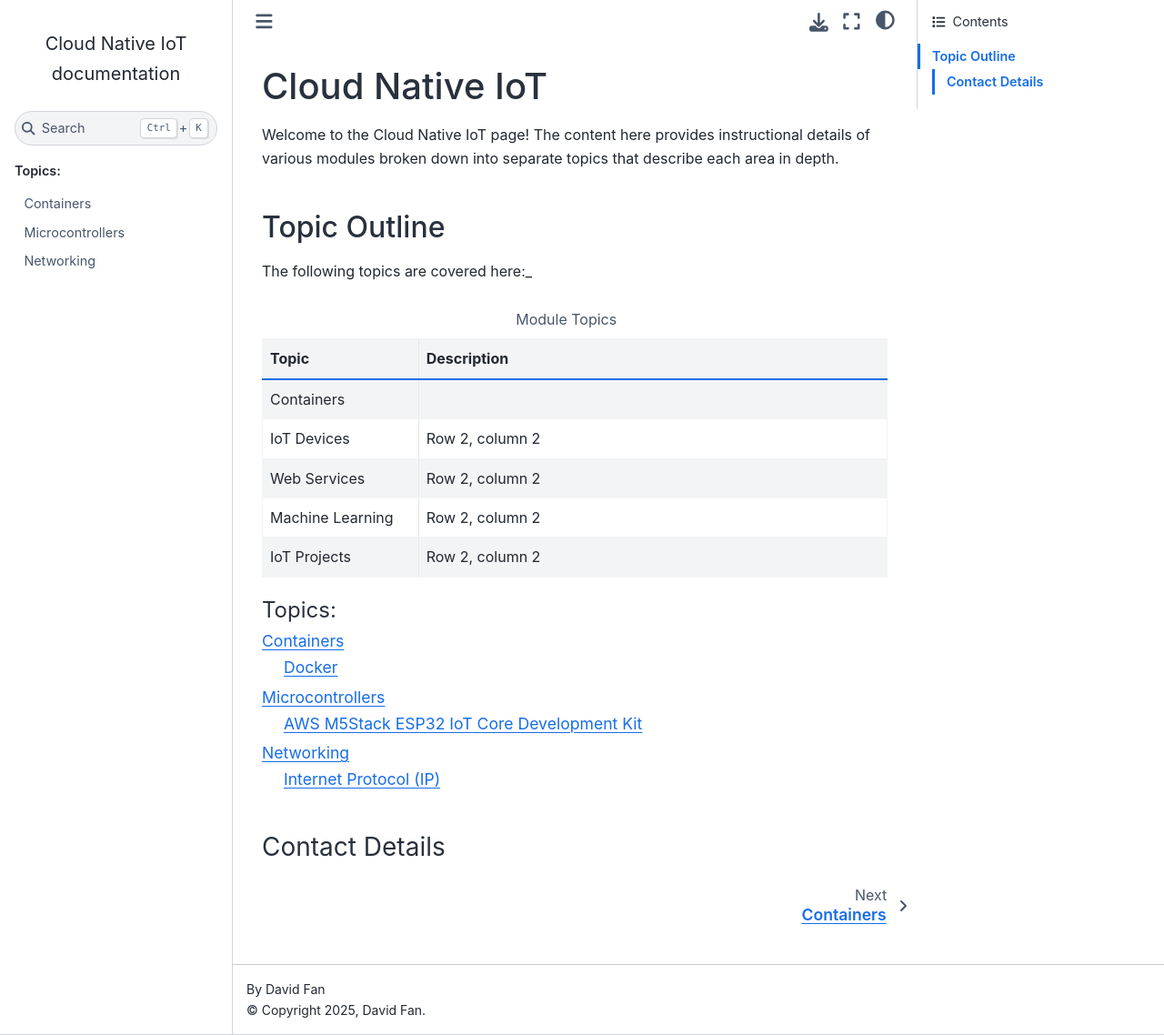
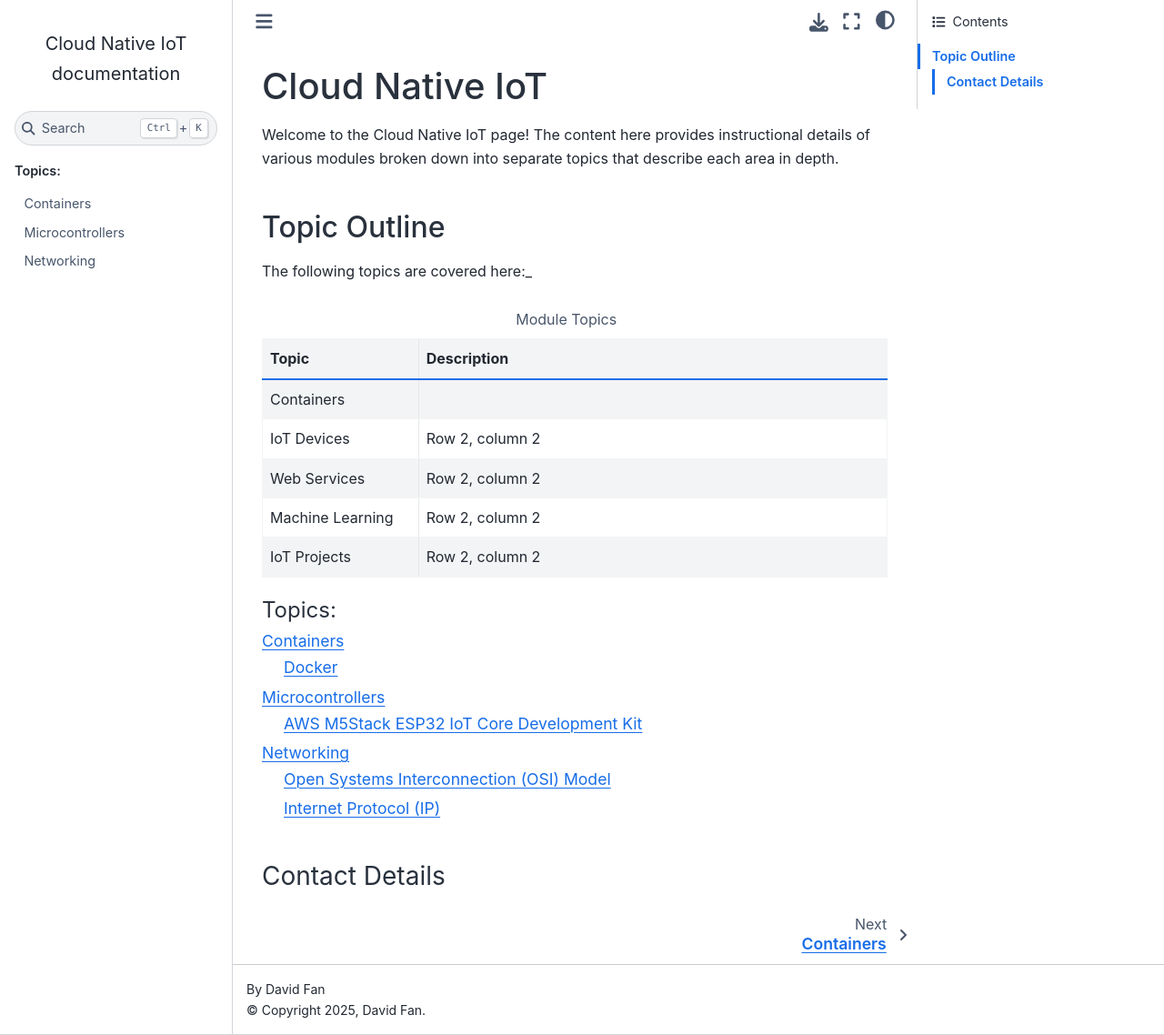
Before and after one commit to Kanaderu/Cloud-Native-IoT, a Sphinx documentation site: the page built from docs/index.rst, in a window 1280 px wide and 1138 px high. Shown: the whole window at 91% size. Built offline with Sphinx 7.4.7 and the Sphinx Book theme 1.1.4, drawn with Linux system fonts in a browser that asks for light colours.

Commit message:
chore: adds section header

```diff
--- a/docs/networking/index.rst
+++ b/docs/networking/index.rst
@@ -2,7 +2,11 @@
 Networking
 ##########
 
-Networking allows for communication from one application to another which may exist on different machines. The Open Systems Interconnection (OSI model) is commonly used to describe networking communication between applications. As data is transmitted through the layers of the OSI model, metadata is added to aid in the segmentation, transmission, and reconstruction of the data packets.
+Networking allows for communication from one application to another which may exist on different machines. The Open Systems Interconnection (OSI) Model is commonly used to describe networking communication between applications. As data is transmitted through the layers of the OSI model, metadata is added to aid in the segmentation, transmission, and reconstruction of the data packets.
+
+----------------------------------------
+Open Systems Interconnection (OSI) Model
+----------------------------------------
 
 .. figure:: assets/osi-layers.png
     :alt: OSI Model Layers
```
